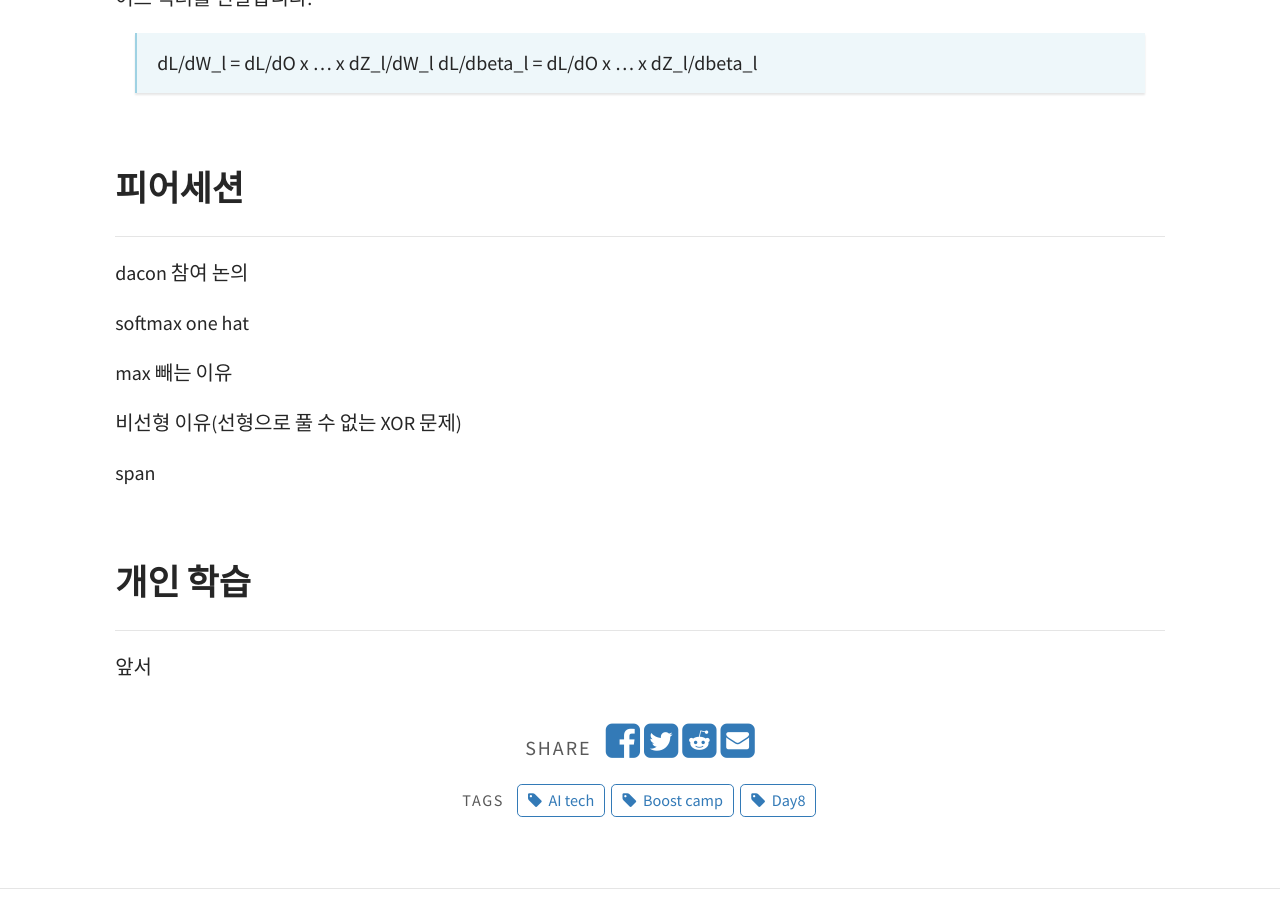
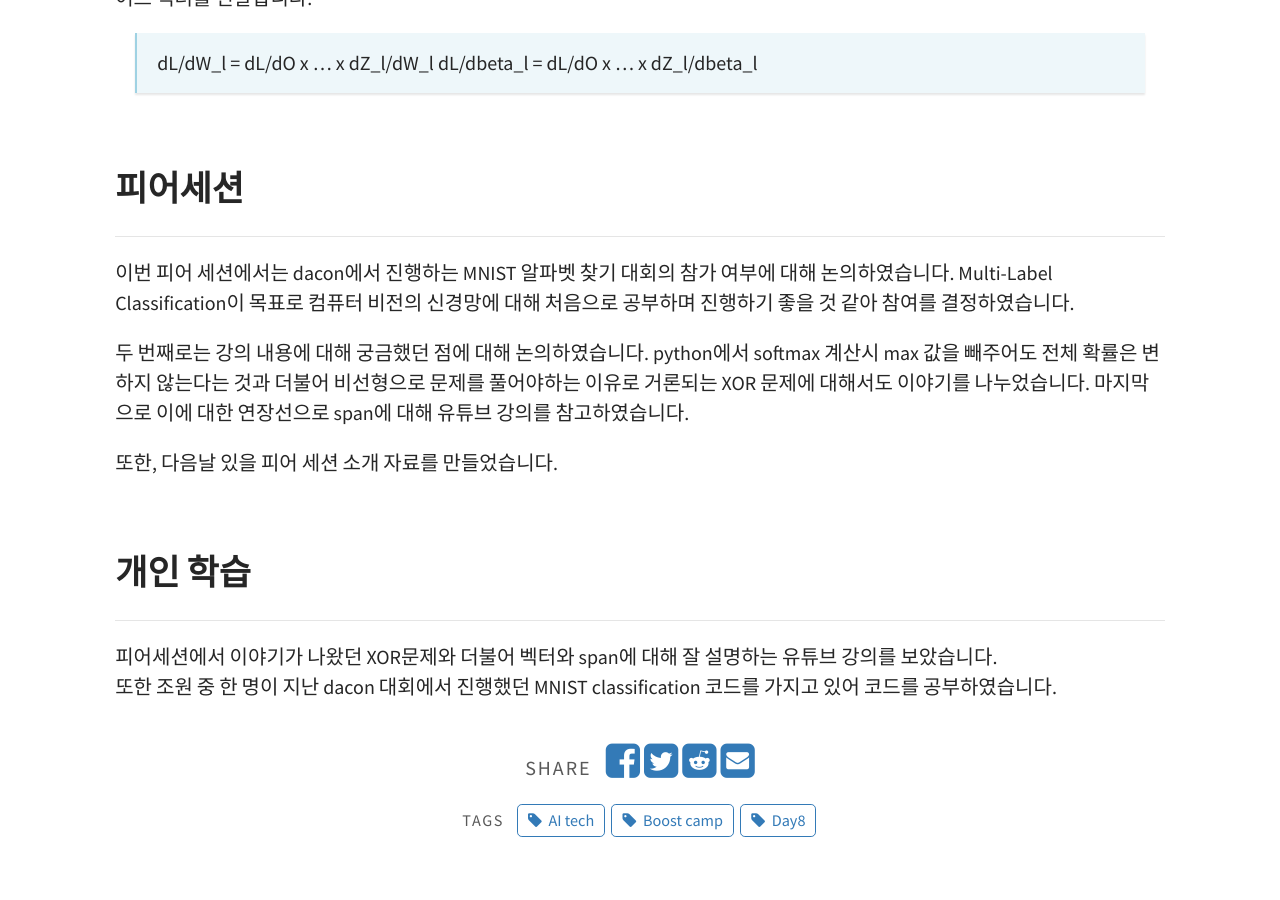
Before and after one commit to JJayy/JJayy.github.io, a Jekyll site: the page built from _posts/2020-01-27-day-8.md, in a window 1280 px wide and 900 px high, scrolled down 9635 px. Built offline with Jekyll 4.4.1, drawn with Linux system fonts in a browser that asks for light colours.

Commit message:
Update 2020-01-27-day-8.md

```diff
--- a/_posts/2020-01-27-day-8.md
+++ b/_posts/2020-01-27-day-8.md
@@ -348,18 +348,15 @@ one_hot_encoding(softmax(vec))
 
 ## 피어세션
 ---
-dacon 참여 논의
+이번 피어 세션에서는 dacon에서 진행하는 MNIST 알파벳 찾기 대회의 참가 여부에 대해 논의하였습니다. Multi-Label Classification이 목표로 컴퓨터 비전의 신경망에 대해 처음으로 공부하며 진행하기 좋을 것 같아 참여를 결정하였습니다.
 
-softmax one hat
+두 번째로는 강의 내용에 대해 궁금했던 점에 대해 논의하였습니다. python에서 softmax 계산시 max 값을 빼주어도 전체 확률은 변하지 않는다는 것과 더불어 비선형으로 문제를 풀어야하는 이유로 거론되는 XOR 문제에 대해서도 이야기를 나누었습니다. 마지막으로 이에 대한 연장선으로 span에 대해 유튜브 강의를 참고하였습니다.
 
-max 빼는 이유
-
-비선형 이유(선형으로 풀 수 없는 XOR 문제)
-
-span
+또한, 다음날 있을 피어 세션 소개 자료를 만들었습니다.
 
 <br>
 
 ## 개인 학습
 ---
-앞서
+피어세션에서 이야기가 나왔던 XOR문제와 더불어 벡터와 span에 대해 잘 설명하는 유튜브 강의를 보았습니다.
+또한 조원 중 한 명이 지난 dacon 대회에서 진행했던 MNIST classification 코드를 가지고 있어 코드를 공부하였습니다.
```
